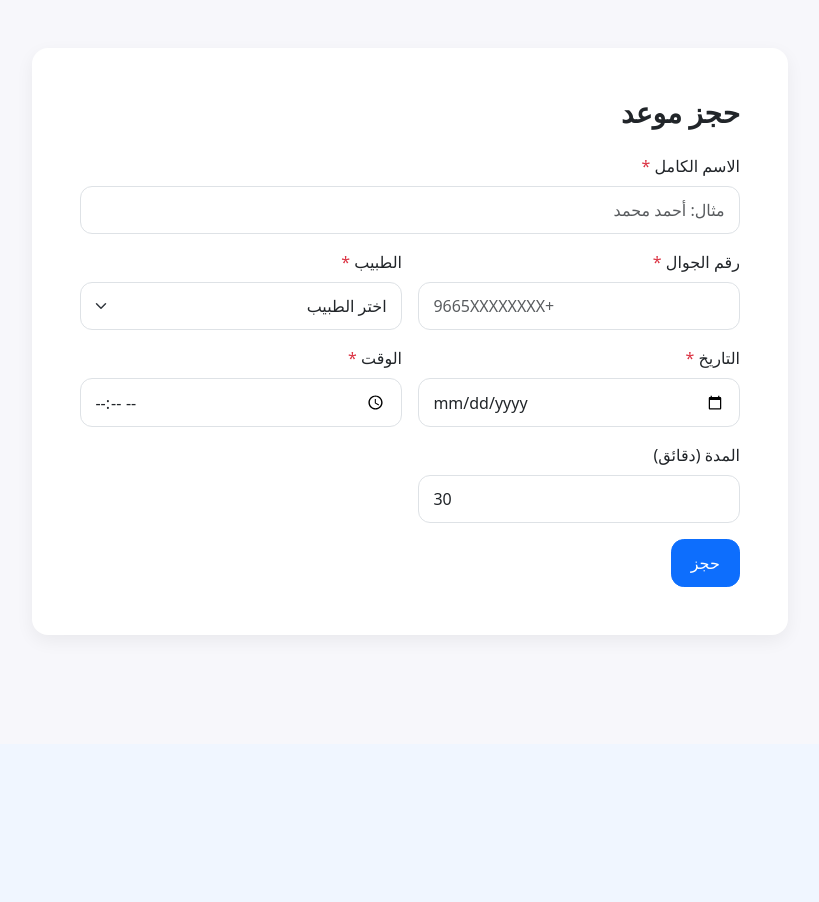
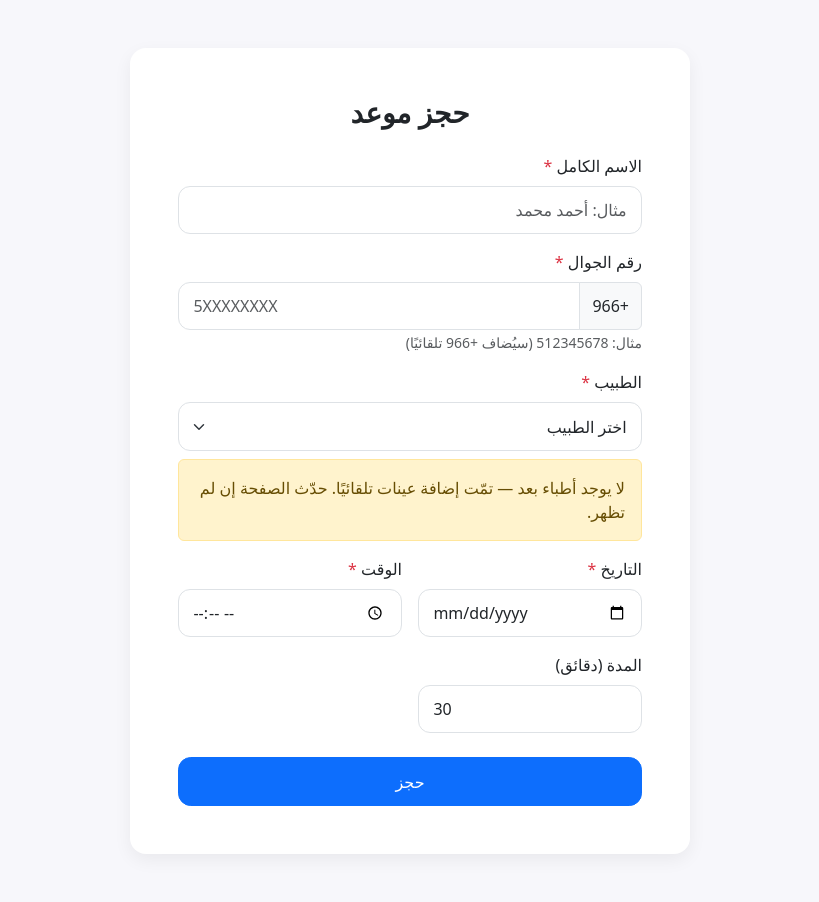
Before and after one commit to mshrf3334-star/clinic-appointments, a Python web app: template templates/appointment_form.html in a window 1280 px wide. Shown: the part 56-958 px from the top of the page, without its empty margins (230-1049 px from the left). Before the commit the page ends 695 px from the top, so only its background shows below. Run offline with Jinja, Linux system fonts and the light colour scheme; the template is opened without the code that fills it, so the values that code supplies are empty.

Commit message:
Update appointment_form.html

```diff
--- a/templates/appointment_form.html
+++ b/templates/appointment_form.html
@@ -2,24 +2,30 @@
 {% block title %}حجز موعد | مواعيد العيادة{% endblock %}
 
 {% block content %}
-<div class="card">
+<div class="d-flex justify-content-center">
+  <div class="card w-100" style="max-width: 560px;">
     <div class="card-body p-4 p-md-5">
-    <h1 class="h3 mb-4 fw-bold">حجز موعد</h1>
+      <h1 class="h3 mb-4 fw-bold text-center">حجز موعد</h1>
 
       <form method="post" action="{{ url_for('book') }}" novalidate>
         <div class="row g-3">
+
           <div class="col-12">
             <label class="form-label required">الاسم الكامل</label>
             <input type="text" name="name" class="form-control" placeholder="مثال: أحمد محمد" required>
           </div>
 
-        <div class="col-12 col-md-6">
+          <div class="col-12">
             <label class="form-label required">رقم الجوال</label>
+            <div class="input-group">
+              <span class="input-group-text">+966</span>
               <input type="tel" name="phone" class="form-control" inputmode="numeric"
-                 placeholder="9665XXXXXXXX+" required>
+                     pattern="5[0-9]{8}" title="أدخل 9 أرقام تبدأ بـ 5 (مثال: 512345678)" placeholder="5XXXXXXXX" required>
+            </div>
+            <small class="text-muted">مثال: 512345678 (سيُضاف +966 تلقائيًا)</small>
           </div>
 
-        <div class="col-12 col-md-6">
+          <div class="col-12">
             <label class="form-label required">الطبيب</label>
             <select name="doctor_id" class="form-select" required>
               <option value="" selected disabled>اختر الطبيب</option>
@@ -27,6 +33,11 @@
                 <option value="{{ d.id }}">{{ d.name }}</option>
               {% endfor %}
             </select>
+            {% if not doctors or doctors|length == 0 %}
+              <div class="alert alert-warning mt-2 mb-0">
+                لا يوجد أطباء بعد — تمّت إضافة عينات تلقائيًا. حدّث الصفحة إن لم تظهر.
+              </div>
+            {% endif %}
           </div>
 
           <div class="col-12 col-md-6">
@@ -44,11 +55,13 @@
             <input type="number" name="duration" class="form-control" min="10" step="5" value="30">
           </div>
 
-        <div class="col-12">
-          <button type="submit" class="btn btn-primary">حجز</button>
+          <div class="col-12 pt-2">
+            <button type="submit" class="btn btn-primary w-100">حجز</button>
           </div>
         </div>
       </form>
+
+    </div>
   </div>
 </div>
 {% endblock %}
```
Lines whose indentation alone changed are shown as unchanged.
